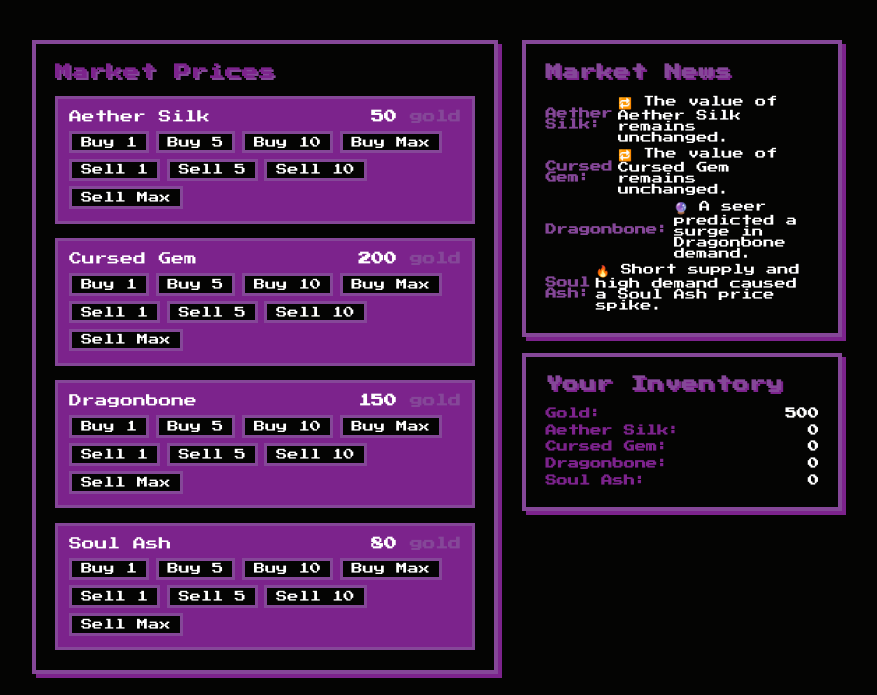
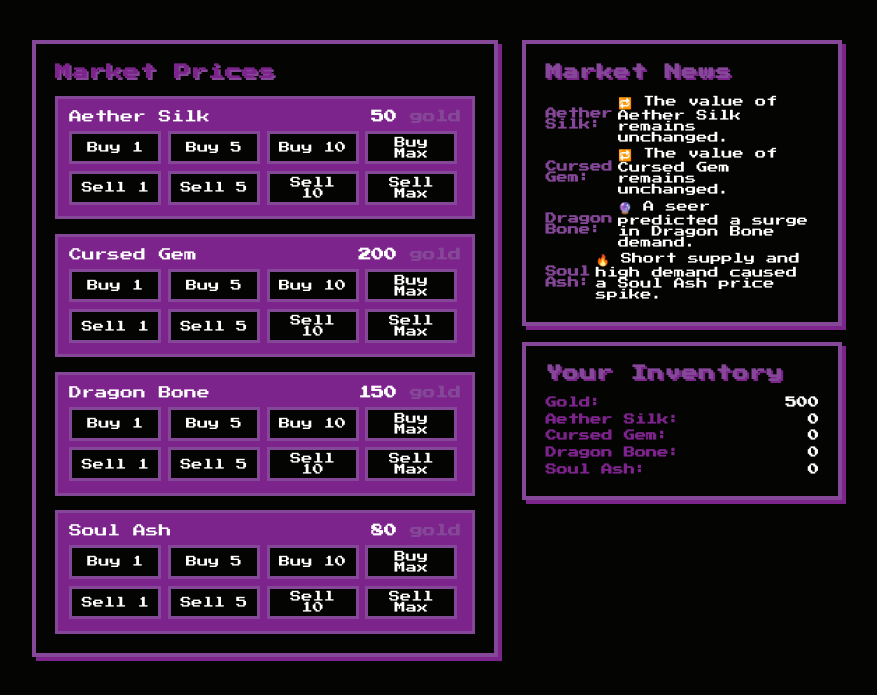
Before and after one commit to Nullgrimoire/Dark-Market, a Flask app: page / in a window 1280 px wide. Shown: the part 145-840 px from the top of the page, without its empty margins (203-1080 px from the left). Run offline with Flask 3, Linux system fonts and the light colour scheme.

Commit message:
🔧 Standardize item naming and enhance market actions layout
- Renamed "Dragonbone" to "Dragon Bone" across all relevant files for consistency
- Improved HTML structure for market actions with new flexbox layout for better usability
- Updated CSS to support the new layout and enhance visual clarity

```diff
--- a/CLI/Items.py
+++ b/CLI/Items.py
@@ -4,5 +4,5 @@ ITEMS = {
     "Elven Wine": {"base_price": 40, "volatility": 0.2},
     "Phoenix Feather": {"base_price": 120, "volatility": 0.6},
     "Goblin Tech": {"base_price": 90, "volatility": 0.4},
-    "Dragonbone": {"base_price": 200, "volatility": 0.7},
+    "Dragon Bone": {"base_price": 200, "volatility": 0.7},
 }
--- a/CLI/events.py
+++ b/CLI/events.py
@@ -6,7 +6,7 @@ EVENTS = [
     ("Goblin invents lightning bolt battery!", {"Goblin Tech": 0.4}),
     ("Wyvern migration floods the market!", {"Wyvern Scales": -0.3}),
     ("Phoenix born anew in the highlands!", {"Phoenix Feather": -0.4}),
-    ("Dragonbone smuggling ring exposed!", {"Dragonbone": 0.5}),
+    ("Dragon Bone smuggling ring exposed!", {"Dragon Bone": 0.5}),
 ]
 
 class EventManager:
--- a/CLI/inventory.py
+++ b/CLI/inventory.py
@@ -10,6 +10,8 @@ class Player:
 
     def buy_item(self, market):
         item = input("What do you want to buy? ").strip().title()
+        if item == "Dragonbone":
+            item = "Dragon Bone"
         if item not in market.prices:
             print("That item doesn't exist.")
             return
@@ -35,6 +37,8 @@ class Player:
 
     def sell_item(self, market):
         item = input("What do you want to sell? ").strip().title()
+        if item == "Dragonbone":
+            item = "Dragon Bone"
         if item not in self.inventory or self.inventory[item] == 0:
             print("You don't own any of that.")
             return
--- a/app.py
+++ b/app.py
@@ -7,7 +7,7 @@ app = Flask(__name__)
 
 # Starting prices
 market_prices = {
-    "Dragonbone": 150,
+    "Dragon Bone": 150,
     "Soul Ash": 80,
     "Aether Silk": 50,
     "Cursed Gem": 200
@@ -15,14 +15,14 @@ market_prices = {
 
 inventory = {
     "Gold": 500,
-    "Dragonbone": 0,
+    "Dragon Bone": 0,
     "Soul Ash": 0,
     "Aether Silk": 0,
     "Cursed Gem": 0
 }
 
 market_rumors = {
-    "Dragonbone": "🔮 A seer predicted a surge in Dragonbone demand.",
+    "Dragon Bone": "🔮 A seer predicted a surge in Dragon Bone demand.",
     "Soul Ash": "🔥 Short supply and high demand caused a Soul Ash price spike.",
     "Aether Silk": "🔁 The value of Aether Silk remains unchanged.",
     "Cursed Gem": "🔁 The value of Cursed Gem remains unchanged."
@@ -64,7 +64,7 @@ def fluctuate_market():
 
 @app.route("/")
 def index():
-    item_order = ["Dragonbone", "Soul Ash", "Aether Silk", "Cursed Gem"]
+    item_order = ["Dragon Bone", "Soul Ash", "Aether Silk", "Cursed Gem"]
     return render_template("index.html", prices=market_prices, inventory=inventory, rumors=market_rumors, item_order=item_order)
 
 
--- a/static/style.css
+++ b/static/style.css
@@ -132,9 +132,18 @@ h2 {
 
 .market-actions {
   display: flex;
-  flex-wrap: wrap;
+  flex-direction: column;
+  gap: 0.3em;
+  margin-bottom: 0.1em;
+}
+.market-actions-row {
+  display: flex;
+  flex-direction: row;
   gap: 0.2em;
-  margin-bottom: 0.1em;
+}
+.market-actions-row button {
+  flex: 1 1 0;
+  min-width: 0;
 }
 .market-actions button {
   background: var(--black);
--- a/templates/index.html
+++ b/templates/index.html
@@ -21,14 +21,18 @@
               <span class='market-item-price'>${price} <span class='gold'>gold</span></span>
             </div>
             <div class='market-actions'>
+              <div class='market-actions-row'>
                 <button onclick=\"trade('${item}', 'buy', 1)\">Buy 1</button>
                 <button onclick=\"trade('${item}', 'buy', 5)\">Buy 5</button>
                 <button onclick=\"trade('${item}', 'buy', 10)\">Buy 10</button>
                 <button onclick=\"trade('${item}', 'buy', 'max')\">Buy Max</button>
+              </div>
+              <div class='market-actions-row'>
                 <button onclick=\"trade('${item}', 'sell', 1)\">Sell 1</button>
                 <button onclick=\"trade('${item}', 'sell', 5)\">Sell 5</button>
                 <button onclick=\"trade('${item}', 'sell', 10)\">Sell 10</button>
                 <button onclick=\"trade('${item}', 'sell', 'max')\">Sell Max</button>
+              </div>
             </div>
           </div>`;
       }
```
Also changed, not shown: README.md. Lines whose indentation alone changed are shown as unchanged.
